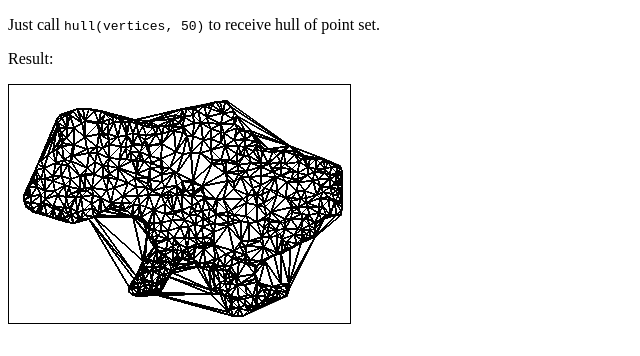
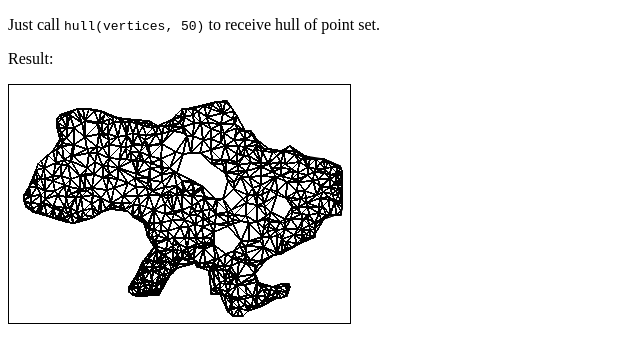
Before and after one commit to AndriiHeonia/hull, a website: page examples/debug.html in a window 1280 px wide. Shown: the whole page, without its empty margins (0-640 px from the left). Drawn offline with Linux system fonts and the light colour scheme.

Commit message:
fix readme

```diff
--- a/examples/debug.html
+++ b/examples/debug.html
@@ -907,7 +907,7 @@
         }
 
         // get and draw hull
-        var idxs = hull(vertices, 80, ctx);
+        var idxs = hull(vertices, 20, ctx);
         // ctx.strokeStyle="blue";
         // ctx.beginPath();
         // idxs.forEach(function(i) {
```
Also changed, not shown: README.md, readme-imgs/2_2.png (added), readme-imgs/2_3.png (added).
